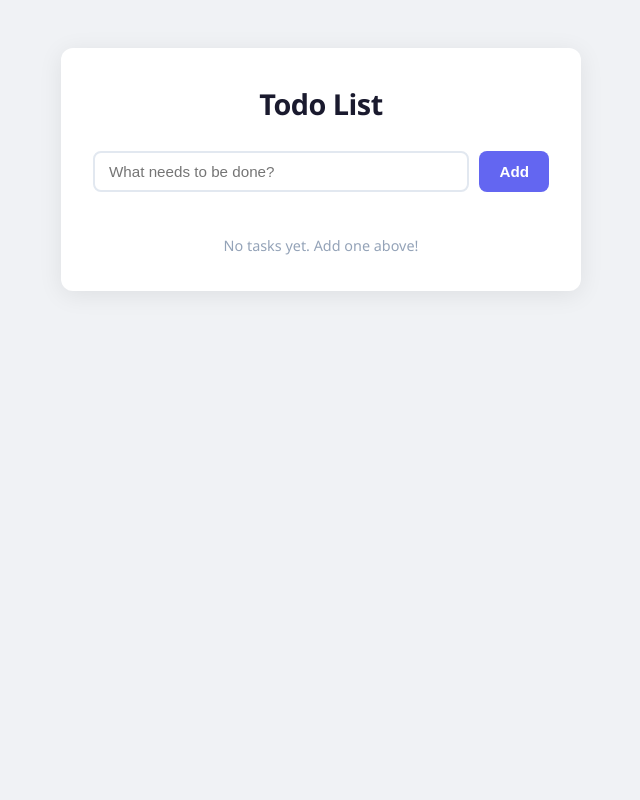
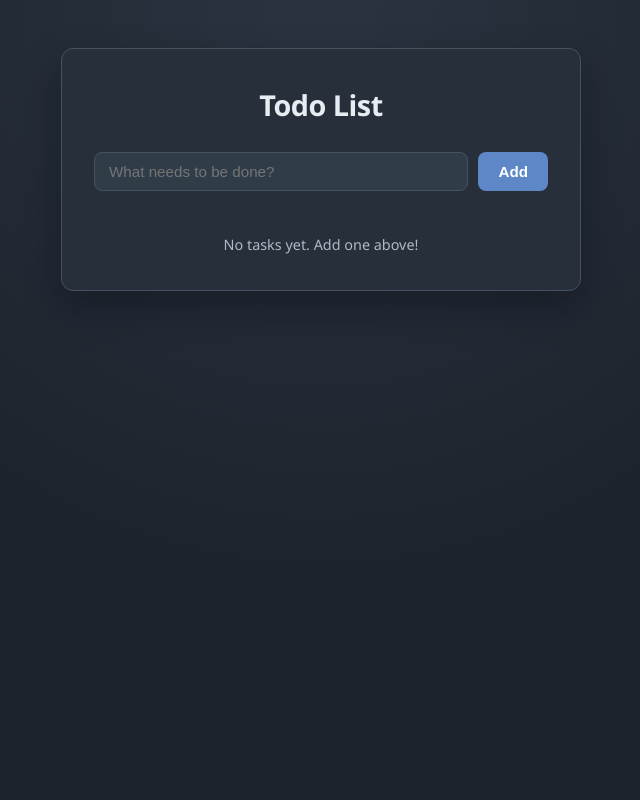
Before and after one commit to HarelValfish/my-first-flask, a Flask app: page / in a window 1280 px wide. Shown: the whole page, without its empty margins (319-959 px from the left). Run offline with Flask 3, Linux system fonts and the light colour scheme; data that the repository does not hold is empty.

Commit message:
Refactor CSS styles for improved theming and consistency across components

```diff
--- a/static/style.css
+++ b/static/style.css
@@ -4,20 +4,37 @@
   padding: 0;
 }
 
+:root {
+  --bg-main: #1d232c;
+  --bg-surface: #262f3a;
+  --bg-elevated: #313c49;
+  --bg-subtle: #2a3441;
+  --border: #455263;
+  --text-primary: #e8edf3;
+  --text-muted: #afbac8;
+  --accent: #5d87c7;
+  --accent-hover: #4f79b9;
+  --danger: #c96b6b;
+  --danger-bg: #4f2f33;
+  --success: #6da883;
+}
+
 body {
   font-family: "Segoe UI", system-ui, sans-serif;
-  background: #f0f2f5;
+  background: radial-gradient(circle at top, #2a3441 0%, var(--bg-main) 58%);
   min-height: 100vh;
   display: flex;
   align-items: flex-start;
   justify-content: center;
   padding: 48px 16px;
+  color: var(--text-primary);
 }
 
 .container {
-  background: #fff;
+  background: var(--bg-surface);
   border-radius: 12px;
-  box-shadow: 0 4px 24px rgba(0, 0, 0, 0.08);
+  border: 1px solid var(--border);
+  box-shadow: 0 16px 36px rgba(7, 10, 16, 0.35);
   width: 100%;
   max-width: 520px;
   padding: 36px 32px;
@@ -26,7 +43,7 @@ body {
 h1 {
   font-size: 1.8rem;
   font-weight: 700;
-  color: #1a1a2e;
+  color: var(--text-primary);
   margin-bottom: 28px;
   text-align: center;
   letter-spacing: -0.5px;
@@ -42,20 +59,22 @@ h1 {
 #add-form input[type="text"] {
   flex: 1;
   padding: 10px 14px;
-  border: 2px solid #e2e8f0;
+  border: 1px solid var(--border);
   border-radius: 8px;
   font-size: 0.95rem;
   outline: none;
-  transition: border-color 0.2s;
+  transition: border-color 0.2s, background 0.2s;
+  color: var(--text-primary);
+  background: var(--bg-elevated);
 }
 
 #add-form input[type="text"]:focus {
-  border-color: #6366f1;
+  border-color: var(--accent);
 }
 
 #add-form button {
   padding: 10px 20px;
-  background: #6366f1;
+  background: var(--accent);
   color: #fff;
   border: none;
   border-radius: 8px;
@@ -283,15 +310,16 @@ h1 {
 
 .empty-msg {
   text-align: center;
-  color: #94a3b8;
+  color: var(--text-muted);
   font-size: 0.9rem;
   margin-top: 16px;
 }
 
 .error-msg {
   text-align: center;
-  color: #dc2626;
-  background: #fee2e2;
+  color: #f7caca;
+  background: #5c3035;
+  border: 1px solid #7b3d44;
   border-radius: 8px;
   padding: 10px 14px;
   font-size: 0.9rem;
```
Also changed, not shown: other parts of static/style.css (+35 -27 lines).
